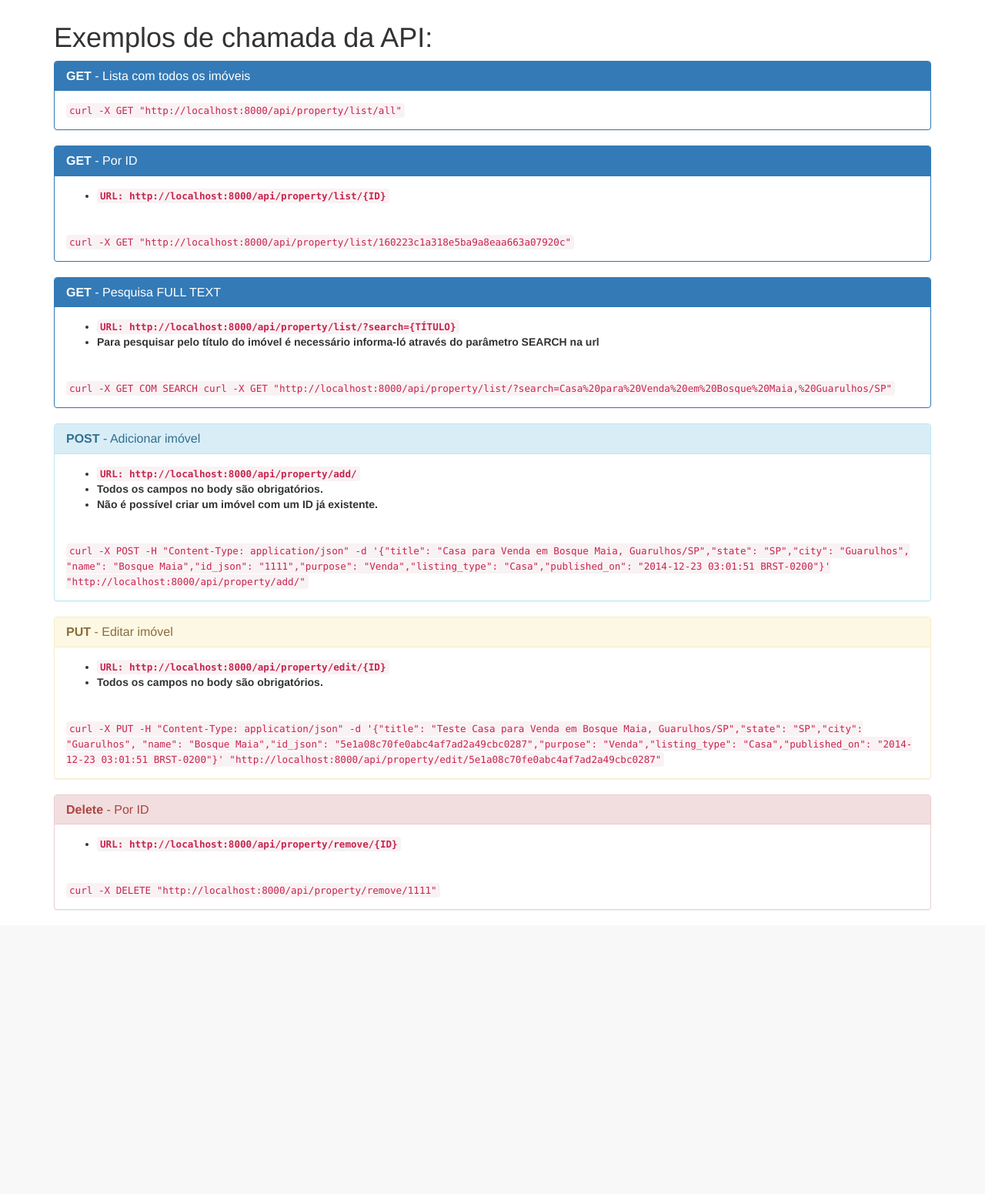
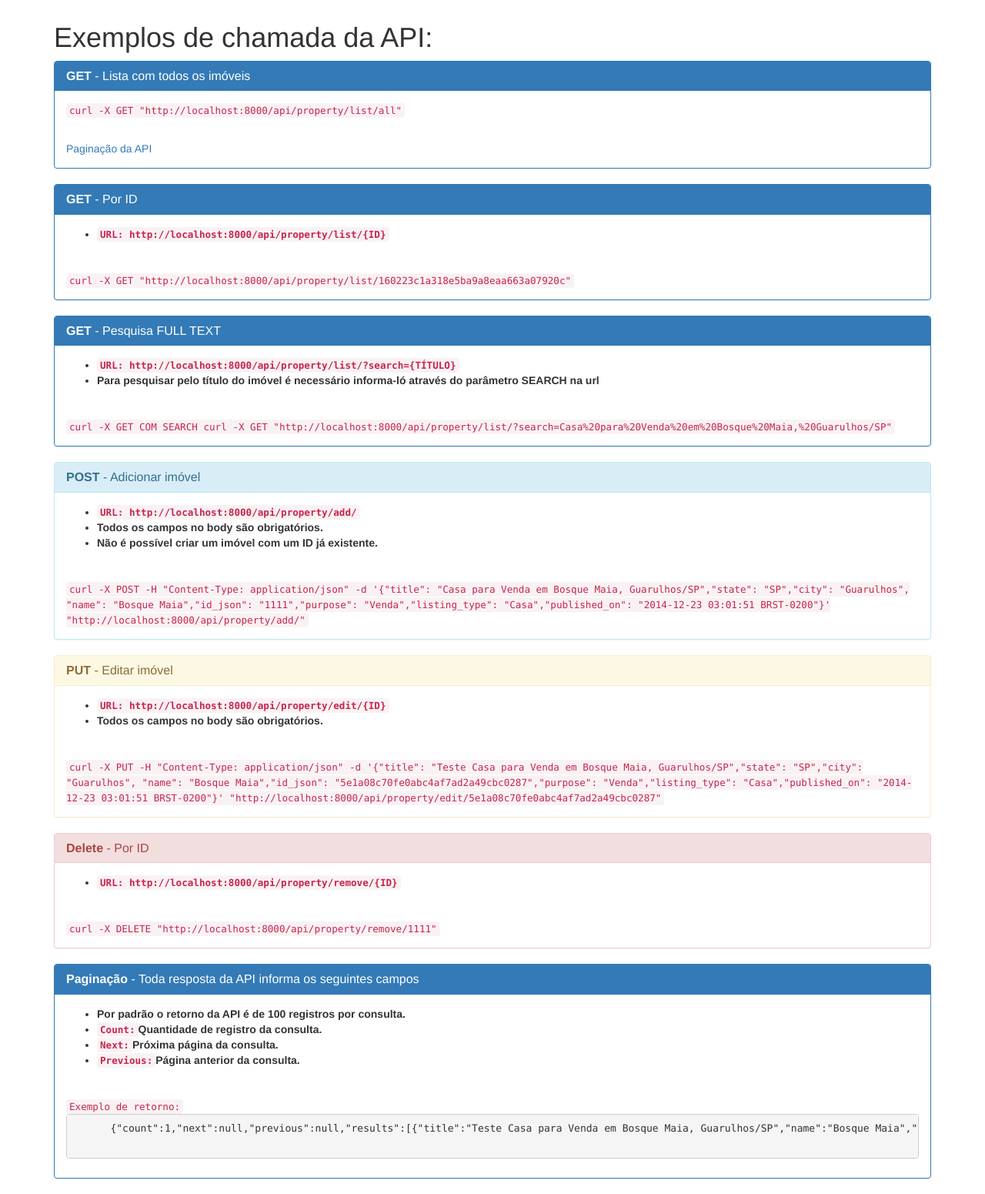
Before and after one commit to WellCastro/ads, a Django app: page /api/ in a window 1280 px wide. Shown: the part 51-1602 px from the top of the page at 77% size. Before the commit the page ends 1233 px from the top, so only its background shows below. Run offline with Django 3.2, Linux system fonts and the light colour scheme; some libraries are stand-ins or nearby versions.

Commit message:
doc pagination

```diff
--- a/templates/doc.html
+++ b/templates/doc.html
@@ -11,6 +11,9 @@
   </div>
   <div class="panel-body">
     <code>curl -X GET "http://localhost:8000/api/property/list/all"</code>
+  </div>
+  <div class="panel-body">
+    <a href="#page">Paginação da API</a>
   </div>
 </div>
 <div class="panel panel-primary">
@@ -115,4 +118,34 @@
     <code>curl -X DELETE "http://localhost:8000/api/property/remove/1111"</code>
   </div>
 </div>
+
+<div class="panel panel-primary" id="page">
+  <div class="panel-heading">
+    <h3 class="panel-title"><strong>Paginação</strong> - Toda resposta da API informa os seguintes campos</h3>
+  </div>
+  <div class="panel-body">
+    <strong>
+        <ul>
+          <li>
+            Por padrão o retorno da API é de 100 registros por consulta.
+          </li>
+          <li>
+            <code>Count:</code>Quantidade de registro da consulta.
+          </li>
+          <li>
+            <code>Next:</code>Próxima página da consulta.
+          </li>
+          <li>
+            <code>Previous:</code>Página anterior da consulta.
+          </li>
+      </ul>
+    </strong>
+  </div>
+  <div class="panel-body">
+    <code>Exemplo de retorno:</code>
+    <pre>
+      {"count":1,"next":null,"previous":null,"results":[{"title":"Teste Casa para Venda em Bosque Maia, Guarulhos/SP","name":"Bosque Maia","city":"Guarulhos","state":"SP","id_json":"5e1a08c70fe0abc4af7ad2a49cbc0287","purpose":"Venda","listing_type":"Casa","published_on":"2014-12-23 03:01:51 BRST-0200"}]}
+    </pre>
+  </div>
+</div>
 {% endblock %}
```
